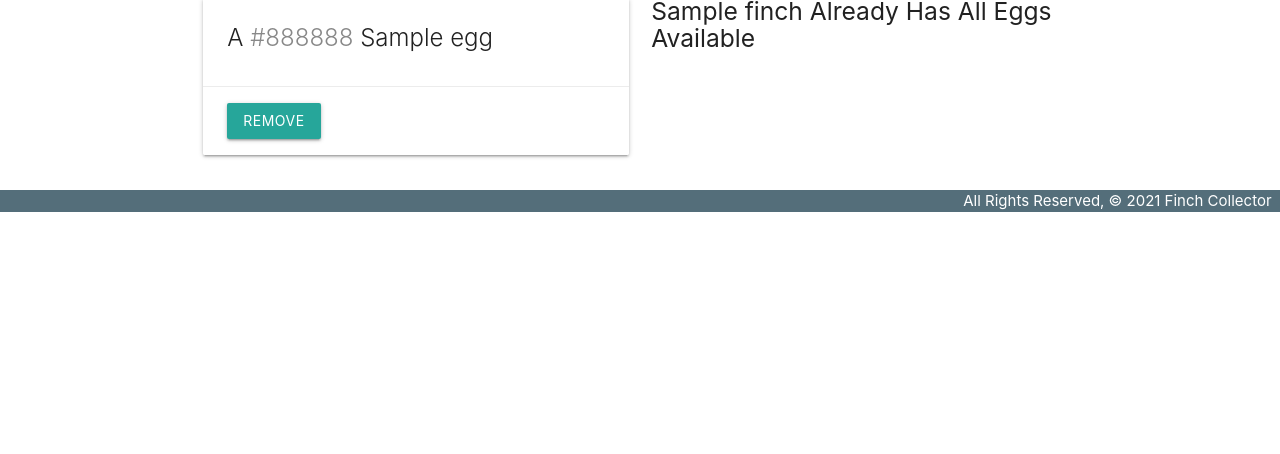
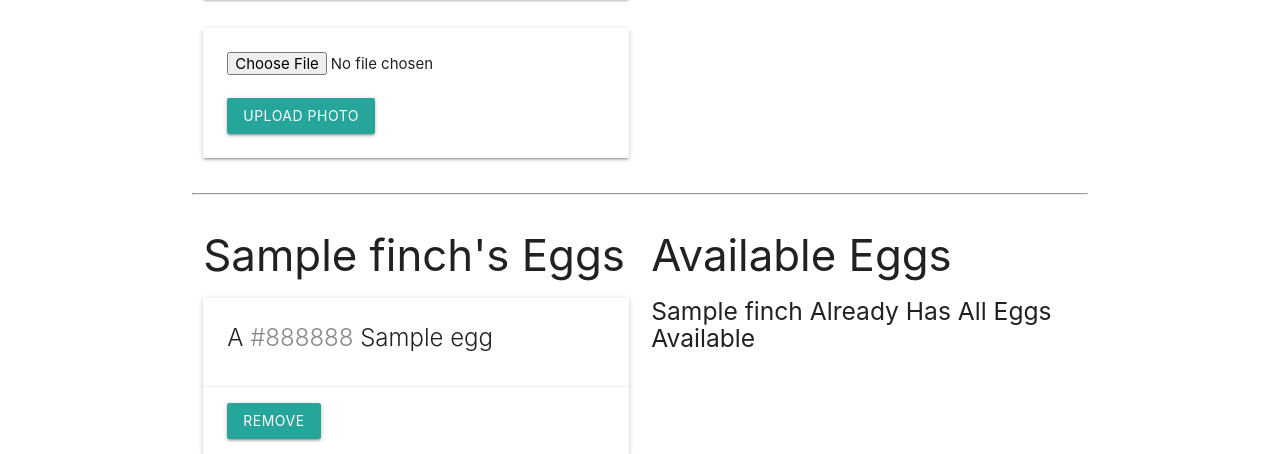
Before and after one commit to jstnliu/finchcollector-lab, a Django app: page /finches/1/ in a window 1280 px wide. Shown: the part 796-1250 px from the top of the page. Before the commit the page ends 1008 px from the top, so only its background shows below. Run offline with Django 4.2, Linux system fonts and the light colour scheme; tables that the repository leaves empty hold one stand-in row (values such as "Sample post").

Commit message:
AWS S3 photo upload complete

```diff
--- a/finchcollector/settings.py
+++ b/finchcollector/settings.py
@@ -11,6 +11,12 @@ https://docs.djangoproject.com/en/4.2/ref/settings/
 """
 
 from pathlib import Path
+
+# .env imports
+import environ
+
+environ.Env()
+environ.Env.read_env()
 
 # Build paths inside the project like this: BASE_DIR / 'subdir'.
 BASE_DIR = Path(__file__).resolve().parent.parent
--- a/main_app/models.py
+++ b/main_app/models.py
@@ -3,13 +3,14 @@ from django.db import models
 from django.urls import reverse
 # import date function
 from datetime import date
-# Create your models here.
 
 MEALS = (
     ('B', 'Breakfast'),
     ('L', 'Lunch'),
     ('D', 'Dinner'),
 )
+
+# Create your models here.
 
 class Egg(models.Model):
     name = models.CharField(max_length = 50)
@@ -60,3 +61,10 @@ class Feeding(models.Model):
 
     class Meta:
         ordering = ['-date']
+
+class Photo(models.Model):
+    url = models.CharField(max_length = 200)
+    finch = models.ForeignKey(Finch, on_delete = models.CASCADE)
+
+    def __str__(self):
+        return f'Photo for finch_id: {self.finch_id} @{self.url}'
--- a/main_app/templates/finches/detail.html
+++ b/main_app/templates/finches/detail.html
@@ -20,6 +20,17 @@
             <a href="{% url 'finches_delete' finch.id %}">Delete</a>
             </div>
         </div>
+        {% for photo in finch.photo_set.all %}
+            <img class="responsive-img card-panel" src="{{photo.url}}">
+        {% empty %}
+            <div class="card-panel teal-text center-align">No Photos Uploaded</div>
+        {% endfor %}
+        <form action="{% url 'add_photo' finch.id %}" enctype="multipart/form-data" method="POST" class="card-panel">
+            {% csrf_token %}
+            <input type="file" name="photo-file">
+            <br><br>
+            <button type="submit" class="btn">Upload Photo</button>
+        </form>
     </div>
     <div class="col s6">
         <form action="{% url 'add_feeding' finch.id %}" method="POST">
--- a/main_app/urls.py
+++ b/main_app/urls.py
@@ -22,4 +22,6 @@ urlpatterns = [
     path('eggs/create/', views.EggCreate.as_view(), name = 'eggs_create'),
     path('eggs/<int:pk>/update/', views.EggUpdate.as_view(), name = 'eggs_update'),
     path('eggs/<int:pk>/delete/', views.EggDelete.as_view(), name = 'eggs_delete'),
+    # PHOTO FUNCTION
+    path('finches/<int:finch_id>/add_photo/', views.add_photo, name = 'add_photo'),
 ]
--- a/main_app/views.py
+++ b/main_app/views.py
@@ -2,8 +2,12 @@ from django.shortcuts import render, redirect
 # import from the Django framework
 from django.views.generic.edit import CreateView, UpdateView, DeleteView
 from django.views.generic import ListView, DetailView
+# AWS S3 imports
+import os
+import boto3
+import uuid
 # import Finch model
-from .models import Finch, Egg
+from .models import Finch, Egg, Photo
 # import FeedingForm from forms.py
 from .forms import FeedingForm
 
@@ -89,3 +93,23 @@ class FinchDelete(DeleteView):
     model = Finch
     # redirect to index page
     success_url = '/finches'
+
+def add_photo(request, finch_id):
+    # photo-file will be the "name" attribute on the <input type="file">
+    photo_file = request.FILES.get('photo-file', None)
+    if photo_file:
+        s3 = boto3.client('s3')
+        # need a unique "key" for S3 / needs image file extension too
+        key = uuid.uuid4().hex[:6] + photo_file.name[photo_file.name.rfind('.'):]
+        # just in case something goes wrong
+        try:
+            bucket = os.environ['S3_BUCKET']
+            s3.upload_fileobj(photo_file, bucket, key)
+            # build the full url string
+            url = f"{os.environ['S3_BASE_URL']}{bucket}/{key}"
+            # we can assign to finch_id or finch (if you have a finch object)
+            Photo.objects.create(url = url, finch_id = finch_id)
+        except Exception as e:
+            print('An error occurred uploading file to S3')
+            print(e)
+    return redirect('detail', finch_id = finch_id)
```
Also changed, not shown: main_app/migrations/0005_photo.py (added).
